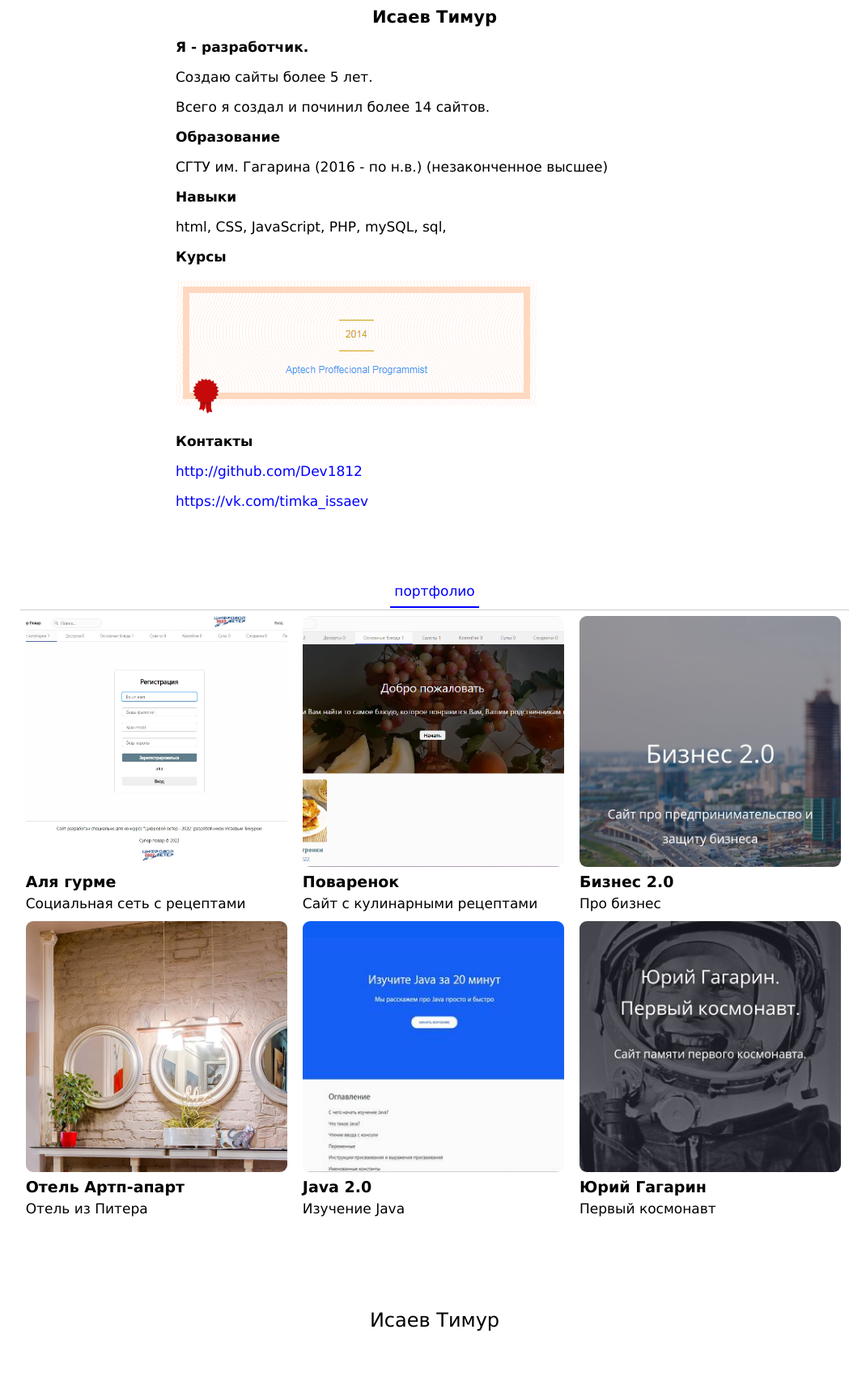
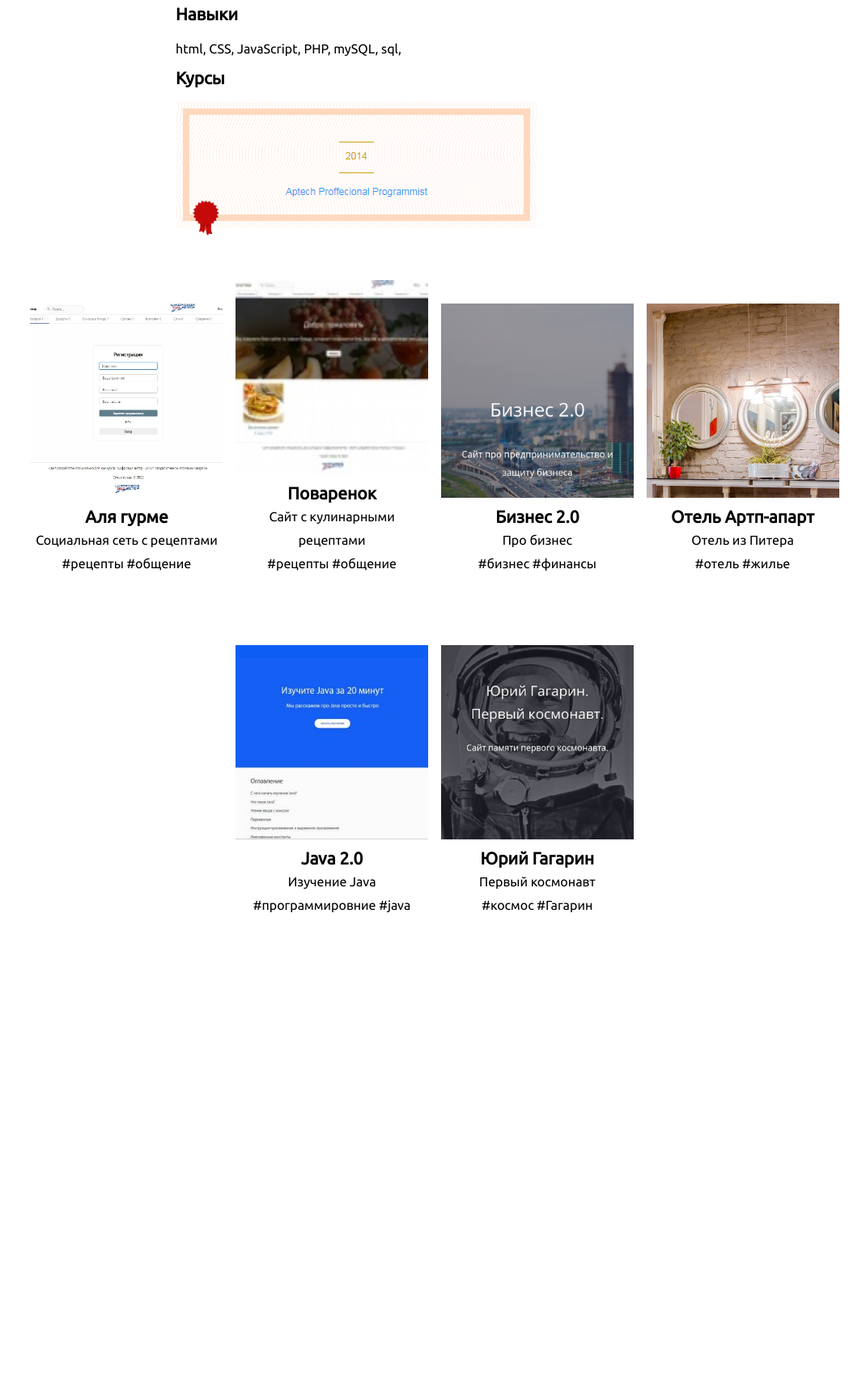
Before and after one commit to Dev1812/dev1812, a plain HTML site: page index.html in a window 1280 px wide. Shown: the part 440-2156 px from the top of the page at 81% size, without its empty margins (103-1173 px from the left). After the commit the page ends 1616 px from the top, so only its background shows below. Drawn offline with Linux system fonts and the light colour scheme.

Commit message:
Add files via upload
Updated, inproved, fuxed gus, was the undesigned

```diff
--- a/index.html
+++ b/index.html
@@ -1,88 +1,197 @@
 <!DOCTYPE html>
 <html>
 <head>
-	<title>Исаев Тимур</title>
-  <link rel="stylesheet" type="text/css" href="css/main.css">
-  <link rel="icon" href="image/icon/favicon.ico" type="image/x-icon">
+  <title>Тимур Исаев</title>
+  <style type="text/css">
+html, body{margin: 0;padding: 0;}
+*{line-height:29px;font-family: 'Ubuntu', sans-serif;}
+.head{height: 54px;text-align: center;padding:34px 0 12px}
+.head_about_full_name{font-size:34px}
+.contact_block_title{font-size: 21px;margin-bottom: 14px}
+.my_scills_block_title{font-size: 21px;margin-top: 7px;margin-bottom: 14px}
+
+
+
+
+
+
+
+
+
+@media (max-width: 925px) {.about_me{    width: 87%!important;}
+.portfolio_block{width: 100%!important}
+.portfolio{width:  95%!important}
+img{
+    width: 70%;}
+	}
+
+
+
+.content{}
+  </style><style>
+@import url('https://fonts.googleapis.com/css2?family=Ubuntu&display=swap');
+</style>
+
+
+
+
 </head>
 <body>
 
-<div id="wrap1">
 <div class="head">
-<div class="head_center"><span class="head_owner_full_name">Исаев Тимур</span></div>
+	<div class="head_about_full_name">Исаев Тимур</div>
 </div>
+
 <div class="content">
+<div class="about_me" style="width: 50%;margin:0 auto;">
+<div class="about_me_photo_wrap">
+<div class="about_me_photo"></div>
+</div>
+
+
+<style type="text/css">
+.contact_title{font-weight: bold;}
+</style>
+
+
+<div class="contact_block">
+	<div class="contact_block_title"><b>Контакты</b></div>
+<div class="contact_line">
+	<span class="contact_title">Telegam:</span>
+	<span class="contact_value">@vir</span>
+</div>
+<div class="contact_line">
+	<span class="contact_title">Вк:</span>
+	<span class="contact_value">timka</span>
+</div>
+<style type="text/css">
+.my_scills_block{border-top: 1px solid #DDD;margin-top: 9px;padding-top: 9px}
+.my_scills_block_title{font-weight: bold;}
+.my_scills_block_title_description{}
+</style>
+
+<div class="my_scills_block">
+	<div class="my_scills_block_title"><b>Обо мне</b></div>
+<div>Я - разработчик.</div>Создаю сайты более 5 лет.
+<div class="my_scills_block_title_description">Всего я создал и починил более 14 сайтов.</div>
+
+<div class="my_scills_block_title">Образование</div>
+<div class="my_scills_block_title_description">СГТУ им. Гагарина (2016 - по н.в.) (незаконченное высшее)</div>
+
+<div class="my_scills_block_title">Навыки</div>
+<div class="my_scills_block_title_description">html, CSS, JavaScript, PHP, mySQL, sql,</div>
+
+<div class="my_scills_block_title">Курсы</div>
+<div class="my_scills_block_title_description">
+<img src="image/aptech.png">
+</div>
+
+
+</div>
+
+
+</div>
+
+
+</div>
 
 
 
-<div class="wrap2">
-<div class="owner_photo"></div>
-<div class="owner_full_name">Исаев Тимур</div>
-<div class="about_me_block">
-<div class="about_me_wrap">
-<div class="about_me_line about_me_line__title">Я - разработчик. </div>
-<div class="about_me_line">Создаю сайты более 5 лет.</div><div class="about_me_line"> Всего я создал и починил более 14 сайтов.</div>
-<div class="about_me_line about_me_line__title">Образование</div>
-<div class="about_me_line">СГТУ им. Гагарина (2016 - по н.в.) (незаконченное высшее)</div>
-<div class="about_me_line about_me_line__title">Навыки</div>
-<div class="about_me_line">html, CSS, JavaScript, PHP, mySQL, sql,</div>
-<div class="about_me_line about_me_line__title">Курсы</div>
-<div class="about_me_line"><img src="image/aptech.png"></div>
-<div class="about_me_line about_me_line__title">Контакты</div>
-<div class="about_me_line">
-<div class="about_me_line">
-<a href="http://github.com/Dev1812">http://github.com/Dev1812</a>
+
+
+
+<style type="text/css">
+.portfolio_title{font-weight:bold;font-size: 21px}
+.portfolio{width: 80%;margin:0 auto;text-align: center;}
+.portfolio_block{width: 25%;display: inline-block;margin:0 -3px;padding:34px 0}
+.portfolio_block_image{width:100%;height: 240px;background-size: cover;background-position: center;margin-bottom: 9px}
+.portfolio_block_wrap{padding:9px}
+</style>
+
+
+<div class="portfolio">
+
+
+
+<div class="portfolio_block">
+<div class="portfolio_block_wrap">
+<div class="portfolio_block_image_wrap">
+<div class="portfolio_block_image" style=" background-image: url('https://dev1812.github.io/image/96ef9aad697f4cc89a58e92651123610.jpg');"></div>
 </div>
-<div class="about_me_line">
-<a href="https://vk.com/timka_issaev">https://vk.com/timka_issaev</a>
-</div>
-</div>
-</div>
-
+<div class="portfolio_title">Аля гурме</div>
+<div class="portfolio_description">Социальная сеть с рецептами</div>
+<div class="portfolio_hash_tags">#рецепты #общение</div>
 </div>
 </div>
 
 
 
-<div class="wrap3">
-
-
-<div class="nav">
-	<div class="nav_wrap">
-		<a href="" class="nav_item nav_item_active">портфолио</a>
-	</div>
+<div class="portfolio_block">
+<div class="portfolio_block_wrap">
+<div class="portfolio_block_image_wrap">
+<div class="portfolio_block_image" style=" background-image: url('image/04e26fa8bfc55b5a010f289e1d499ea1.jpg');"></div>
+</div>
+<div class="portfolio_title">Поваренок</div>
+<div class="portfolio_description">Сайт с кулинарными рецептами</div>
+<div class="portfolio_hash_tags">#рецепты #общение</div>
+</div>
 </div>
 
 
-<div class="my_art_container">
+
+<div class="portfolio_block">
+<div class="portfolio_block_wrap">
+<div class="portfolio_block_image_wrap">
+<div class="portfolio_block_image" style=" background-image: url('image/499456018.png');"></div>
+</div>
+<div class="portfolio_title">Бизнес 2.0</div>
+<div class="portfolio_description">Про бизнес</div>
+<div class="portfolio_hash_tags">#бизнес #финансы</div>
+</div>
+</div>
+
+
+
+<div class="portfolio_block">
+<div class="portfolio_block_wrap">
+<div class="portfolio_block_image_wrap">
+<div class="portfolio_block_image" style=" background-image: url('image/hall1.jpg');"></div>
+</div>
+<div class="portfolio_title">Отель Артп-апарт</div>
+<div class="portfolio_description">Отель из Питера</div>
+<div class="portfolio_hash_tags">#отель #жилье</div>
+</div>
+</div>
+
+
+
+<div class="portfolio_block">
+<div class="portfolio_block_wrap">
+<div class="portfolio_block_image_wrap">
+<div class="portfolio_block_image" style=" background-image: url('image/546417671.jpg');"></div>
+</div>
+<div class="portfolio_title">Java 2.0</div>
+<div class="portfolio_description">Изучение Java</div>
+<div class="portfolio_hash_tags">#программировние #java</div>
+</div>
+</div>
+
+
+
+<div class="portfolio_block">
+<div class="portfolio_block_wrap">
+<div class="portfolio_block_image_wrap">
+<div class="portfolio_block_image" style=" background-image: url('image/499455782.png');"></div>
+</div>
+<div class="portfolio_title">Юрий Гагарин</div>
+<div class="portfolio_description">Первый космонавт</div>
+<div class="portfolio_hash_tags">#космос #Гагарин</div>
+</div>
+</div>
 
 
 
 
-
-<div class="art_block">
-<div class="art_block_wrap">
-  <div class="art_block_photo_wrap">
-    <div class="art_block_photo photo_cover" style="background-image:url('image/96ef9aad697f4cc89a58e92651123610.jpg');"></div>
-  </div>
-  <div class="art_block_block">
-    <div class="art_block_title">Аля гурме</div>
-    <div class="art_block_body">Социальная сеть с рецептами</div>
-  </div>
-</div>
-</div>
-
-
-<div class="art_block">
-<div class="art_block_wrap">
-  <div class="art_block_photo_wrap">
-    <div class="art_block_photo photo_cover" style="background-image:url('image/Screenshot_6.png');"></div>
-  </div>
-  <div class="art_block_block">
-    <div class="art_block_title">Поваренок</div>
-    <div class="art_block_body">Сайт с кулинарными рецептами</div>
-  </div>
-</div>
 </div>
 
 
@@ -94,19 +203,6 @@
 
 
 
-<div class="art_block">
-<div class="art_block_wrap">
-  <div class="art_block_photo_wrap">
-    <div class="art_block_photo photo_cover" style="background-image:url('image/499456018.png');"></div>
-  </div>
-  <div class="art_block_block">
-    <div class="art_block_title">Бизнес 2.0
-
-</div>
-    <div class="art_block_body">Про бизнес</div>
-  </div>
-</div>
-</div>
 
 
 
@@ -115,74 +211,11 @@
 
 
 
-<div class="art_block">
-<div class="art_block_wrap">
-  <div class="art_block_photo_wrap">
-    <div class="art_block_photo photo_cover" style="background-image:url('image/hall1.jpg');"></div>
-  </div>
-  <div class="art_block_block">
-    <div class="art_block_title">Отель Артп-апарт
-
-
-</div>
-    <div class="art_block_body">Отель из Питера
-</div>
-  </div>
-</div>
-</div>
-
-
-
-
-
-<div class="art_block">
-<div class="art_block_wrap">
-  <div class="art_block_photo_wrap">
-    <div class="art_block_photo photo_cover" style="background-image:url('image/546417671.jpg');"></div>
-  </div>
-  <div class="art_block_block">
-    <div class="art_block_title">
-Java 2.0
-</div>
-    <div class="art_block_body">Изучение Java</div>
-  </div>
-</div>
-</div>
-
-
-
-
-
-<div class="art_block">
-<div class="art_block_wrap">
-  <div class="art_block_photo_wrap">
-    <div class="art_block_photo photo_cover" style="background-image:url('image/499455782.png');"></div>
-  </div>
-  <div class="art_block_block">
-    <div class="art_block_title">
-Юрий Гагарин
-</div>
-    <div class="art_block_body">
-Первый космонавт</div>
-  </div>
-</div>
-</div>
-
-
-
-
 
 
 </div>
 
-</div>
-
-</div>
-<div class="footer">
-<div class="footer_center"><span class="footer_owner_full_name">Исаев Тимур</span></div>
-</div>
-
-</div>
+<div class="footer"></div>
 
 </body>
 </html>
```
